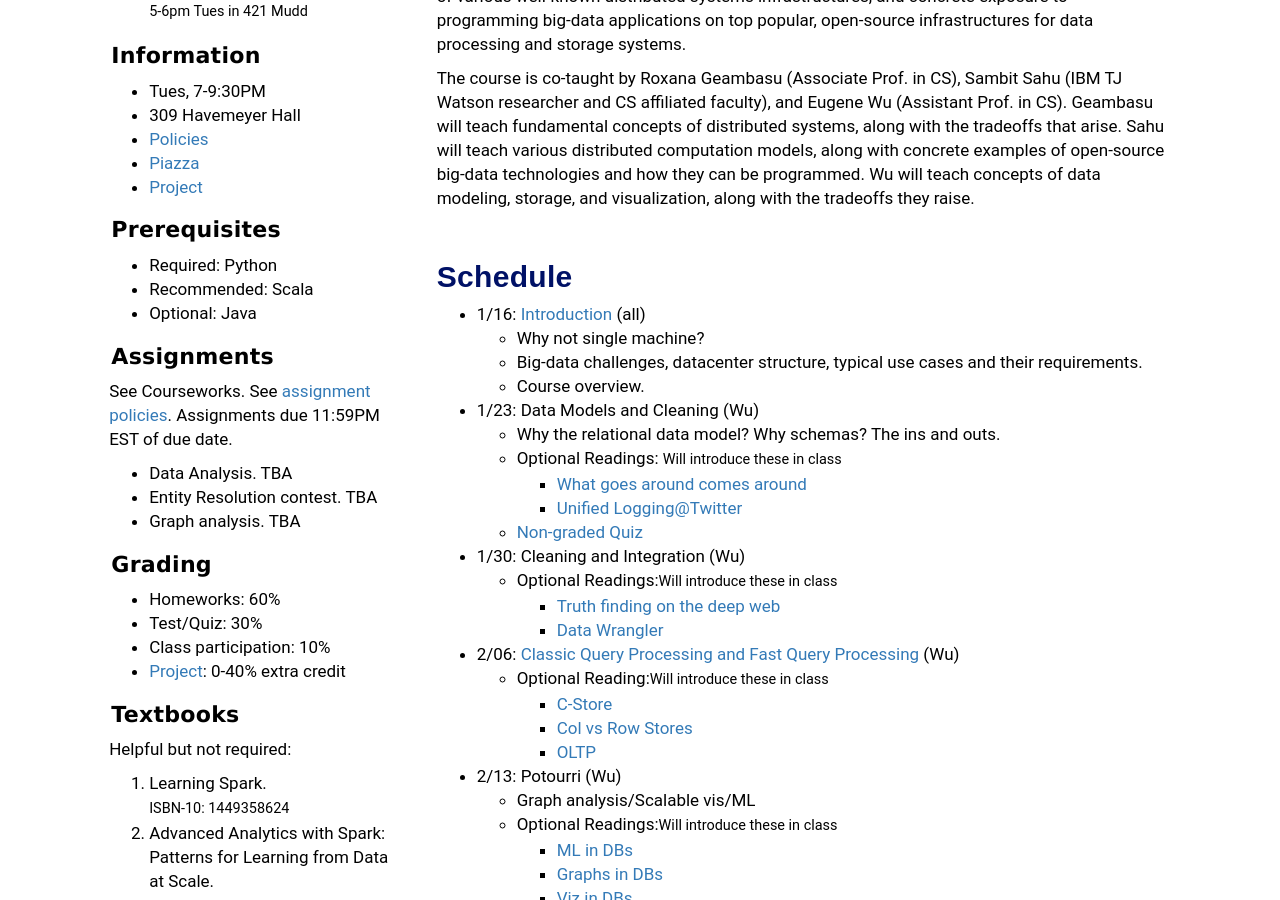
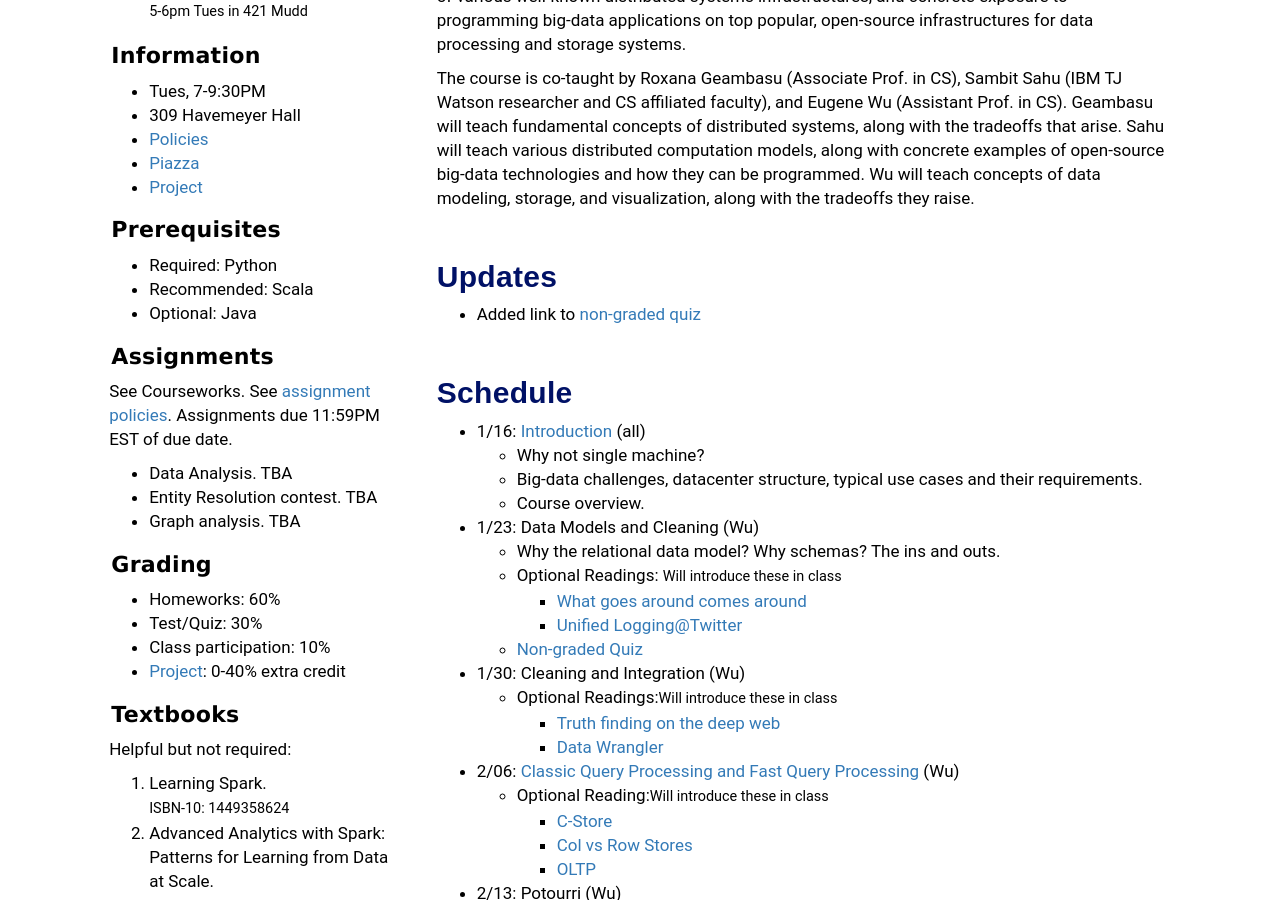
Before and after one commit to KnightMollo/w4121.github.io, a Jekyll site: the page built from index.md, in a window 1280 px wide and 900 px high, scrolled down 347 px. Built offline with Jekyll 4.4.1, drawn with Linux system fonts in a browser that asks for light colours.

Commit message:
lazy commit msg

```diff
--- a/index.md
+++ b/index.md
@@ -8,6 +8,11 @@ title: Overview
 An introduction to large-scale distributed systems with an emphasis on big-data processing and storage infrastructures. Topics include fundamental tradeoffs in distributed systems, techniques for exploiting parallelism, big-data computation and storage models, design and implementation of various well-known distributed systems infrastructures, and concrete exposure to programming big-data applications on top popular, open-source infrastructures for data processing and storage systems.
 
 The course is co-taught by Roxana Geambasu (Associate Prof. in CS), Sambit Sahu (IBM TJ Watson researcher and CS affiliated faculty), and Eugene Wu (Assistant Prof. in CS). Geambasu will teach fundamental concepts of distributed systems, along with the tradeoffs that arise. Sahu will teach various distributed computation models, along with concrete examples of open-source big-data technologies and how they can be programmed. Wu will teach concepts of data modeling, storage, and visualization, along with the tradeoffs they raise.
+
+
+## Updates
+
+* Added link to [non-graded quiz](./quiz)
 
 ## Schedule
 
```
